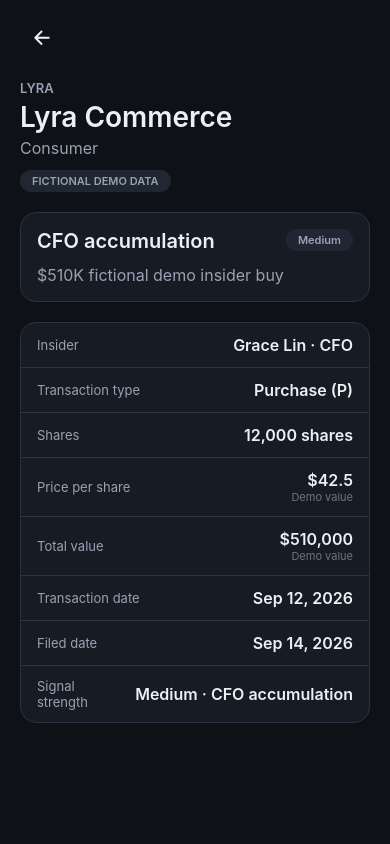
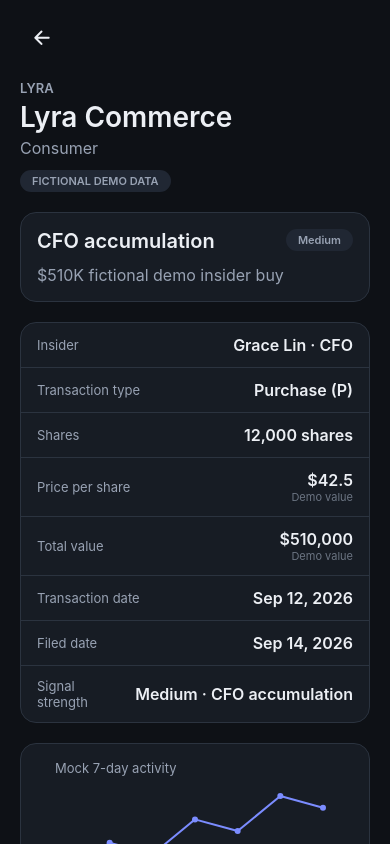
Before and after one commit to tamannayousuf26/demo_expo, a React Native app: screen /Home in a window 390 px wide. Both pictures are taken after a click on the element 195 px from the left and 657 px from the top of the page. Built offline with nearby package versions, Linux system fonts and the light colour scheme.

Commit message:
add details activity chart

```diff
--- a/src/screens/TradeDetailsScreen.tsx
+++ b/src/screens/TradeDetailsScreen.tsx
@@ -7,8 +7,11 @@ import { theme } from "../theme/colors";
 import { mockTrades } from "../data/mockTrades";
 import { formatCompactCurrency, formatFiledAt, formatFullCurrency, formatShares } from "../utils/formatters";
 import SignalBadge from "../components/SignalBadge";
+import MockActivityChart from "../components/MockActivityChart";
 
 type Props = NativeStackScreenProps<RootStackParamList, "TradeDetails">;
+
+const MOCK_ACTIVITY_POINTS = [14, 19, 17, 23, 21, 27, 25];
 
 type DetailRowProps = {
   label: string;
@@ -97,6 +100,10 @@ export default function TradeDetailsScreen({ route, navigation }: Props) {
             value={`${trade.signalStrength} · ${trade.signal}`}
             isLast
           />
+        </View>
+
+        <View style={styles.chartCard}>
+          <MockActivityChart points={MOCK_ACTIVITY_POINTS} />
         </View>
       </ScrollView>
     </SafeAreaView>
@@ -220,4 +227,12 @@ const styles = StyleSheet.create({
     fontSize: theme.fontSize.badge,
     color: theme.colors.textMuted,
   },
+  chartCard: {
+    backgroundColor: theme.colors.surface,
+    borderRadius: theme.radius.card,
+    borderWidth: 1,
+    borderColor: theme.colors.border,
+    padding: theme.spacing.md,
+    alignItems: "center",
+  },
 });
```
